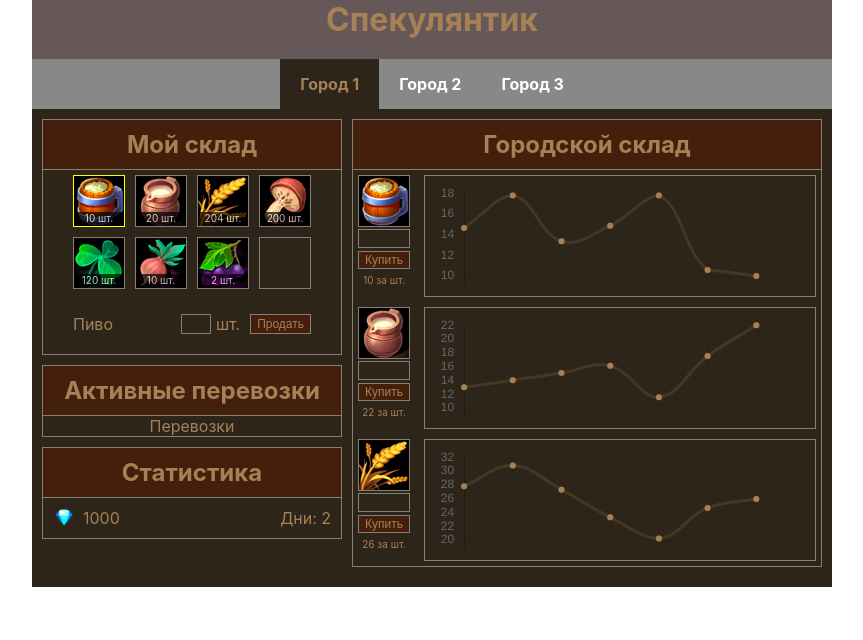
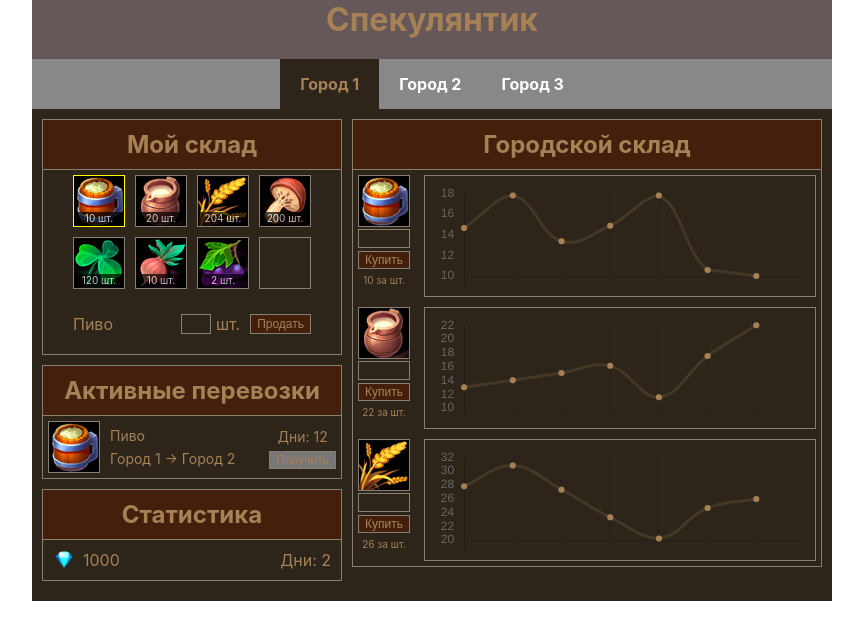
Before and after one commit to Aleksandr175/react-game, a React (Create React App) app: page / in a window 1280 px wide. Shown: the top 640 px of the page, without its empty margins (208-1071 px from the left). Built offline with nearby package versions, Linux system fonts and the light colour scheme.

Commit message:
Add layout for transportations, fix bug

```diff
--- a/src/components/Storage/Storage.jsx
+++ b/src/components/Storage/Storage.jsx
@@ -10,28 +10,18 @@
     }).title;
   }
 
-  function getEmptyCells() {
-    if (props.storage.length < 8) {
-      return Array(8 - props.storage.length)
-        .fill()
-        .map(() => {
-          return (
-            <li
-              className="good-item no-item"
-              key={"empty-cell-" + (8 - props.storage.length)}
-            ></li>
-          );
-        });
-    }
-  }
-
   return (
     <div>
       <h2 className="title">Мой склад</h2>
 
       <div className="panel">
         <ul className="goods">
-          {props.storage.map((item) => {
+          {Array(8)
+            .fill()
+            .map((i, index) => {
+              if (props.storage[index]) {
+                const item = props.storage[index];
+
                 return (
                   <li
                     key={"storage-item-" + item.id}
@@ -47,9 +37,15 @@
                     <span className="good-description">{item.qty} шт.</span>
                   </li>
                 );
+              } else {
+                return (
+                  <li
+                    className="good-item no-item"
+                    key={"empty-cell-" + index}
+                  ></li>
+                );
+              }
             })}
-
-          {getEmptyCells()}
         </ul>
 
         {props.selectedGood ? (
--- a/src/components/Transportations/Transportations.jsx
+++ b/src/components/Transportations/Transportations.jsx
@@ -2,10 +2,28 @@
 
 function Transportations() {
   return (
-    <div>
+    <div className="transportations">
       <h2 className="title">Активные перевозки</h2>
 
-      <div className="panel">Перевозки</div>
+      <div className="panel">
+        <div className="good-item-wrapper">
+          <div className="good-item-description">
+            <div className={"good-item item-" + "1"} />
+          </div>
+          <div className="good-item-transport-info">
+            <div>
+              <div className="header">Пиво</div>
+              <div className="path">Город 1 -> Город 2</div>
+            </div>
+            <div>
+              <div className="days">Дни: 12</div>
+              <button className="button" disabled="disabled">
+                Получить
+              </button>
+            </div>
+          </div>
+        </div>
+      </div>
     </div>
   );
 }
--- a/src/components/Transportations/Transportations.scss
+++ b/src/components/Transportations/Transportations.scss
@@ -0,0 +1,96 @@
+.transportations {
+  .good-item-wrapper {
+    display: flex;
+    justify-content: space-between;
+
+    .good-item-description {
+      width: 52px;
+      margin: 5px;
+    }
+
+    .good-item {
+      width: 50px;
+      height: 50px;
+      border: 1px solid #877f72;
+      vertical-align: top;
+
+      background-image: url('../../icons.png');
+      background-repeat: no-repeat;
+      cursor: pointer;
+
+      &.item-1 {
+        background-position: 0 0;
+      }
+
+      &.item-2 {
+        background-position: -55px 0;
+      }
+
+      &.item-3 {
+        background-position: -110px 0;
+      }
+
+      &.item-4 {
+        background-position: -165px 0;
+      }
+
+      &.item-5 {
+        background-position: -220px 0;
+      }
+
+      &.item-6 {
+        background-position: -275px 0;
+      }
+
+      &.item-7 {
+        background-position: -330px 0;
+      }
+
+      &.item-8 {
+        background-position: 0 -55px;
+      }
+      &.item-9 {
+        background-position: -55px -55px;
+      }
+      &.item-10 {
+        background-position: -110px -55px;
+      }
+      &.item-11 {
+        background-position: -165px -55px;
+      }
+      &.item-12 {
+        background-position: -220px -55px;
+      }
+      &.item-13 {
+        background-position: -275px -55px;
+      }
+      &.item-14 {
+        background-position: -330px -55px;
+      }
+    }
+
+    .good-item-transport-info {
+      display: flex;
+      padding: 5px;
+      width: 100%;
+      text-align: left;
+      justify-content: space-between;
+      align-items: center;
+
+      .header,
+      .path,
+      .days {
+        font-size: 14px;
+        padding: 3px 0 3px;
+      }
+
+      .days {
+        text-align: center;
+      }
+    }
+
+    .button {
+      margin: 0;
+    }
+  }
+}
--- a/src/index.scss
+++ b/src/index.scss
@@ -34,4 +34,13 @@
   &:hover {
     color: white;
   }
+
+  &[disabled] {
+    background: #777;
+    cursor: not-allowed;
+
+    &:hover {
+      color: #a68156;
+    }
+  }
 }
```
Lines whose indentation alone changed are shown as unchanged.
